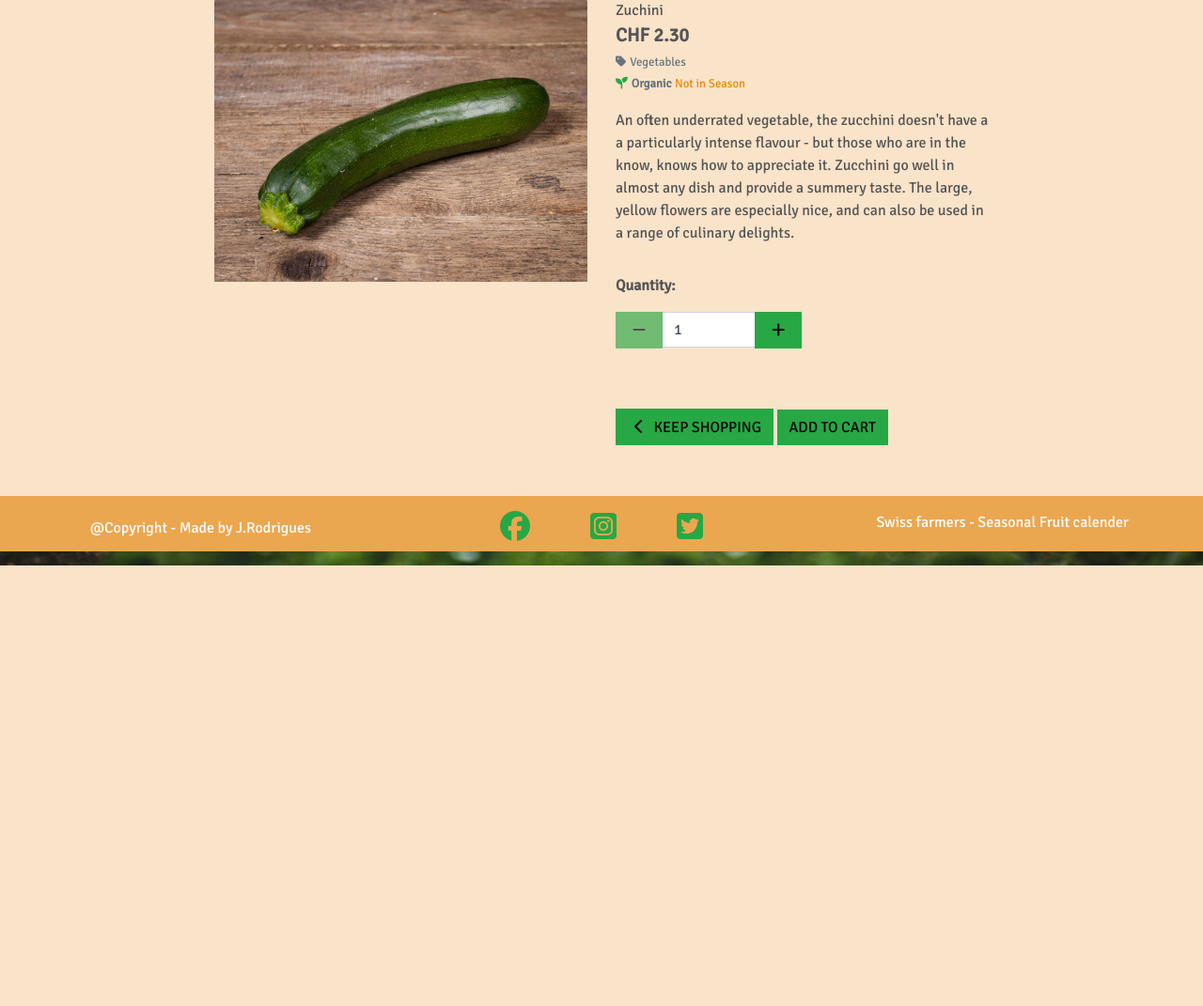
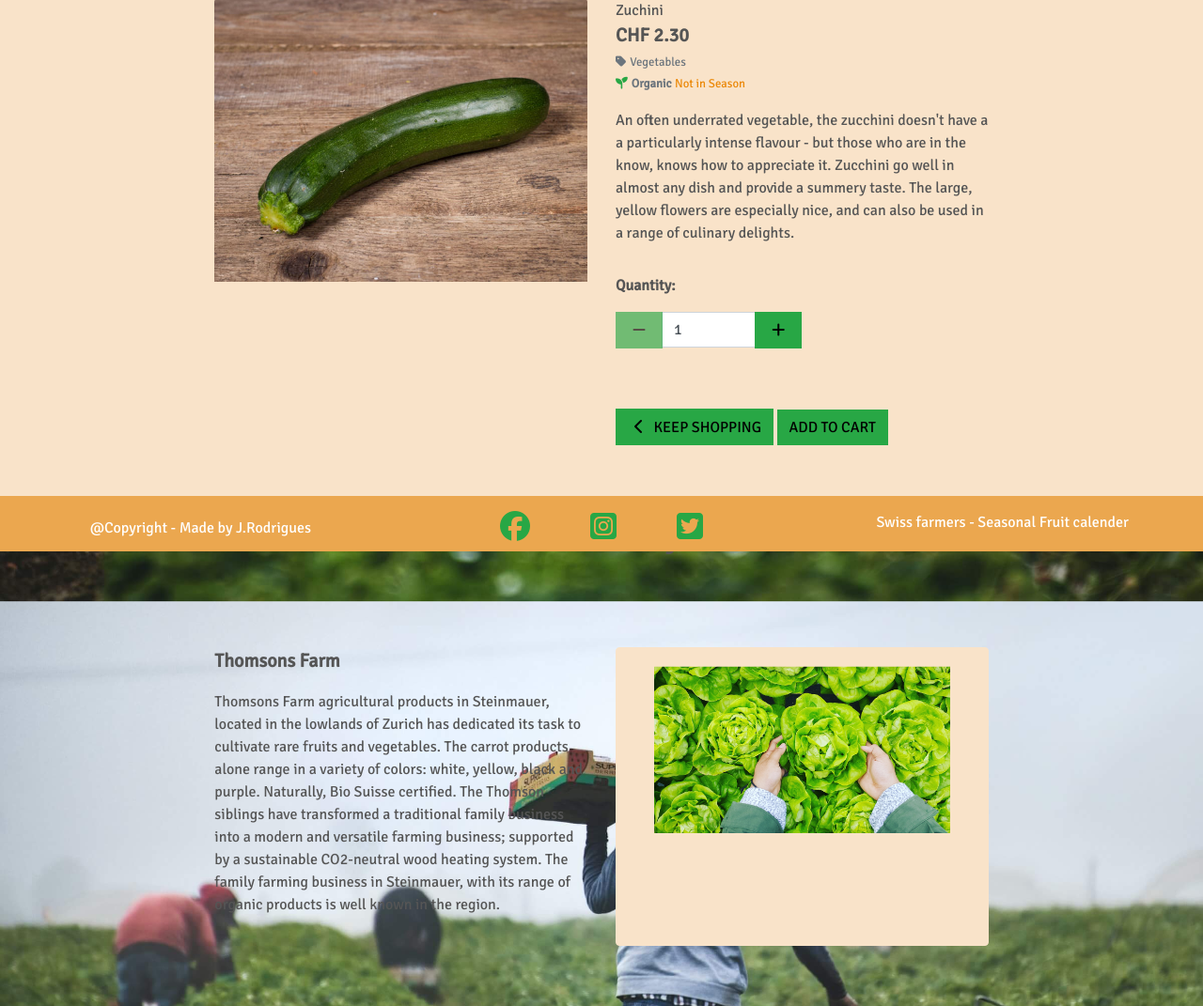
Before and after one commit to Joao4569/farm_fresh, a Django app: page /products/1/ in a window 1280 px wide. Shown: the part 213-1284 px from the top of the page at 94% size. Before the commit the page ends 815 px from the top, so only its background shows below. Run offline with Django 3.2, Linux system fonts and the light colour scheme; data comes from the database, SQL or seed files in the repository; some libraries are stand-ins or nearby versions.

Commit message:
feat: Add producer information to product detail template

```diff
--- a/products/templates/products/product_detail.html
+++ b/products/templates/products/product_detail.html
@@ -27,13 +27,9 @@
     <div class="col-12 col-md-6 col-lg-4 offset-lg-2">
       <div class="image-container my-5">
         {% if product.image %}
-          <a href="{{ MEDIA_URL }}{{ product.image }}" target="_blank">
-            <img class="card-img-top img-fluid" src="{{ MEDIA_URL }}{{ product.image }}" alt="{{ product.name }}">
-          </a>
+          <img class="card-img-top img-fluid" src="{{ MEDIA_URL }}{{ product.image }}" alt="{{ product.name }}">
         {% else %}
-          <a href="">
-            <img class="card-img-top img-fluid" src="{{ MEDIA_URL }}noimage.png" alt="{{ product.name }}">
-          </a>
+          <img class="card-img-top img-fluid" src="{{ MEDIA_URL }}noimage.png" alt="{{ product.name }}">
         {% endif %}
       </div>
     </div>
@@ -119,8 +115,31 @@
           </div>
         </form>
       </div>
+    </div>
 
-    </div>
+      <div class="col-12 text-center">
+        <h2 class="logo-text mb-5">Produced by</h2>
+      </div>
+
+      <!-- producer information container -->
+      <div class="col-12 col-md-6 col-lg-4 offset-lg-2">
+        <div class="product-details-container mb-5 mt-md-5">
+          <p class="mb-0 lead font-weight-bold">{{ product.producer.name }}</p>
+          <p class="mt-3">{{ product.producer.description }}</p>
+        </div>
+      </div>
+
+      <!-- producer image container -->
+      <div class="col-12 col-md-6 col-lg-4">
+        <div class="image-container my-5">
+          {% if product.producer %}
+            <img class="img-thumbnail" src="{{ MEDIA_URL }}{{ product.producer.image }}" alt="{{ product.producer.name }}">
+          {% else %}
+            <img class="img-thumbnail" src="{{ MEDIA_URL }}noimage.png" alt="{{ product.producer.name }}">
+          {% endif %}
+        </div>
+      </div>
+
   </div>
 </div>
 {% endblock %}
--- a/static/css/base.css
+++ b/static/css/base.css
@@ -242,6 +242,12 @@
 color: #17a2b8; /* text-info */
 }
 
+.img-thumbnail {
+  background-color: #f9e3c9;
+  padding: 5% 10% 30% 10% !important;
+  border-color: #f9e3c9;
+}
+
 /* Product Form */
 
 .btn-file {
@@ -296,7 +302,7 @@
 /* Product details */
 
 .product-details-container {
-  padding-bottom: 5rem;
+  padding-bottom: 2rem;
 }
 
 /* -------------------------------- Media Queries */
```
